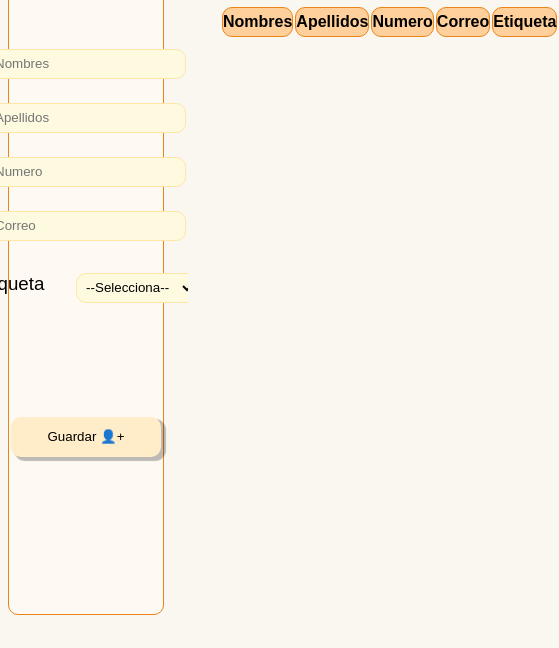
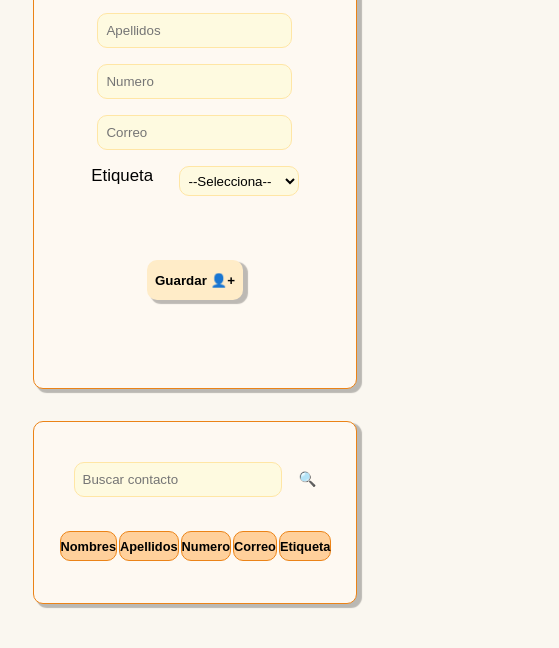
Before and after one commit to SalomeLoor/LogroA-SistemasWebs, a plain HTML site: page index.html in a window 390 px wide. Shown: the part 212-860 px from the top of the page, 559 px wide, since content can reach past the window. Drawn offline with Linux system fonts and the light colour scheme; a web font is replaced by a local one.

Commit message:
Media Queries de la App

```diff
--- a/index.html
+++ b/index.html
@@ -39,7 +39,7 @@
                 </select>
           </div>
           <div class="btn">
-            <button id="Btn" class="federo-regular" type="button">Guardar 👤+</button>
+            <button id="Btn" class="federo-regular" type="button"><h4>Guardar 👤+</h4></button>
           </div>
         </div>
       </section>
--- a/style.css
+++ b/style.css
@@ -1,24 +1,23 @@
-
 @import url("https://fonts.googleapis.com/css2?family=Federo&display=swap");
 
-*{
+* {
   margin: 0;
   padding: 0;
   box-sizing: border-box;
 }
 
-:root{
-    --colorPiel:#FFECC8;
-    --colorPielFuerte:#FFD09B;
-    --colorPielBajito:#FEF9F2;
-    --colorPielBIenBajito:#FEFAE0;
-    --colorLigth:#FAF7F0;
-    --colorAmarillopastel:#FEFFA7;
-    --colorBlack:black;
-    --BorderColor1:#FFE6A5;
-    --BorderColor2:#EB8317;
+:root {
+  --colorPiel: #ffecc8;
+  --colorPielFuerte: #ffd09b;
+  --colorPielBajito: #fef9f2;
+  --colorPielBIenBajito: #fefae0;
+  --colorLigth: #faf7f0;
+  --colorAmarillopastel: #feffa7;
+  --colorBlack: black;
+  --BorderColor1: #ffe6a5;
+  --BorderColor2: #eb8317;
   --sombreado2: 4px 3px 1px 1px rgba(0, 0, 0, 0.253);
-    --borderRadius:10px;
+  --borderRadius: 10px;
 }
 .federo-regular {
   font-family: "Federo", sans-serif;
@@ -26,20 +25,23 @@
   font-style: normal;
 }
 
-body{
+body {
   width: 100%;
-    height: 100vh;
+  height: auto;
   background-color: var(--colorLigth);
 }
-main{
+main {
   width: 100%;
-    height: 100vh;
   display: flex;
+  flex-wrap: wrap; /* Permite que los elementos se ajusten automáticamente */
+  justify-content: center;
+  gap: 1rem;
+  padding: 1.5rem;
 }
 
-.container-AggContact{
-    width: 40%;
-    height: 97%;
+.container-AggContact {
+  width: 50%;
+  max-width: 500px; /* Límite máximo para pantallas grandes*/
   display: flex;
   align-items: center;
   justify-content: left;
@@ -49,110 +51,115 @@ main{
   border-radius: 10px;
   padding: 1.5rem;
   margin: 0.5rem;
+  box-shadow: var(--sombreado2);
 }
-.container-AggContact h1{
+.container-AggContact h1 {
   font-size: 30px;
   text-align: center;
   padding: 1rem;
-
 }
-.container-Contact{
+.container-Contact {
   width: 100%;
-    height: 100%;
   display: flex;
   justify-content: center;
   align-items: center;
   flex-direction: column;
-    padding: 1.5rem;
-    padding-top:2rem;
-    gap: 1.5rem;
+  padding: 1rem;
+  gap: 1rem;
 }
-.container-Contact input{
-    width: 200px;
-    height: 30px;
+.container-Contact input {
+  width: 100%;
+  max-width: 300px;
+  height: 35px;
   background-color: var(--colorPielBIenBajito);
   border: 1px solid var(--BorderColor1);
-    padding: .5rem;
+  padding: 0.5rem;
   border-radius: var(--borderRadius);
 }
-.etiqueta-contact{
-    width: 250px;
-    height: 80px;
+.etiqueta-contact {
+  width: 100%;
   display: flex;
   justify-content: center;
-    flex-direction: row;
-    padding: .5rem;
-    gap : 1rem;
+  flex-direction: row; /* Cambia a columna en dispositivos pequeños */
+  gap: 0.5rem;
 }
-.etiqueta-contact h3{
+.etiqueta-contact h3 {
   text-align: justify;
 }
-.etiqueta-contact select{
+.etiqueta-contact select {
   width: 120px;
   height: 30px;
   background-color: var(--colorPielBIenBajito);
   border: 1px solid var(--BorderColor1);
-    padding: .3rem;
+  padding: 0.3rem;
   border-radius: var(--borderRadius);
   cursor: pointer;
 }
 
-.btn{
-    margin: 3rem;
+.btn {
   display: flex;
   justify-content: center;
   flex-direction: column;
+  margin: 3rem;
 }
-#Btn{
+
+#Btn {
   width: 150px;
   height: 40px;
-    border-radius:var(--borderRadius);
+  border-radius: var(--borderRadius);
   border: none;
   box-shadow: var(--sombreado2);
   background-color: var(--colorPiel);
   cursor: pointer;
+  padding: 0.5rem;
 }
-#Btn:hover{
+#Btn:hover {
   background-color: var(--colorPielFuerte);
 }
 
-.container-contactTable{
-    width: 60%;
-    height: 100%;
-    background-color: var(--colorLigth);
-    margin: 1rem;
+.container-contactTable {
+  width: 50%;
+  max-width: 500px; /* Límite máximo para pantallas grandes*/
+  display: flex;
+  align-items: center;
+  justify-content: left;
+  flex-direction: column;
+  background-color: var(--colorPielBajito);
+  border: 1px groove var(--BorderColor2);
+  border-radius: 10px;
+  padding: 1.5rem;
+  margin: 0.5rem;
+  box-shadow: var(--sombreado2);
 }
-.container-contactTable h3{
+.container-contactTable h3 {
   text-align: center;
 }
-.container-buscar{
+.container-buscar {
   width: 100%;
-    height: 20%;
   display: flex;
   justify-content: center;
   align-items: center;
-    padding: 1.5rem;
+  padding: 1rem;
   gap: 1rem;
 }
-.container-buscar input{
-    width: 200px;
-    height: 30px;
+.container-buscar input {
+  width: 100%;
+  max-width: 300px;
+  height: 35px;
   background-color: var(--colorPielBIenBajito);
   border: 1px solid var(--BorderColor1);
-    padding: .5rem;
+  padding: 0.5rem;
   border-radius: var(--borderRadius);
 }
 
-.contsiner-tabla{
+.contsiner-tabla {
   width: 100%;
-    height: auto;
+  overflow-x: auto; /* Evita desbordamiento horizontal */
 }
 
-.Table{
-    margin: 2rem ;
+.Table {
   width: 90%;
-    height: 100%;
-
+  margin: 1rem 0;
 }
 .Table tr th {
   height: 30px;
@@ -165,15 +172,48 @@ main{
   text-align: center;
   height: 30px;
   border: 1px groove var(--BorderColor2);
-    border-radius: 10px;
+  border-radius: var(--borderRadius);
   background-color: var(--colorPielBIenBajito);
 }
-.Table  button{
+.Table button {
   width: 30px;
   height: 30px;
   border-radius: var(--borderRadius);
   border: none;
   box-shadow: var(--sombreado2);
   cursor: pointer;
+}
 
+/* Media Queries para dispositivos medianos y pequeños */
+@media (max-width: 1024px) {
+  .container-AggContact,
+  .container-contactTable {
+    width: 90%;
   }
+}
+
+@media (max-width: 768px) {
+  .container-AggContact,
+  .container-contactTable {
+    width: 95%;
+  }
+
+  #Btn {
+    width: 100%; /* Botón ocupa todo el ancho */
+  }
+
+  .etiqueta-contact {
+    gap: 0.8rem; /* Ajusta separación */
+  }
+}
+
+@media (max-width: 480px) {
+  body {
+    font-size: 0.9rem;
+  }
+
+  .Table tr th,
+  .Table tr td {
+    font-size: 0.8rem;
+  }
+}
```
Lines whose indentation alone changed are shown as unchanged.
